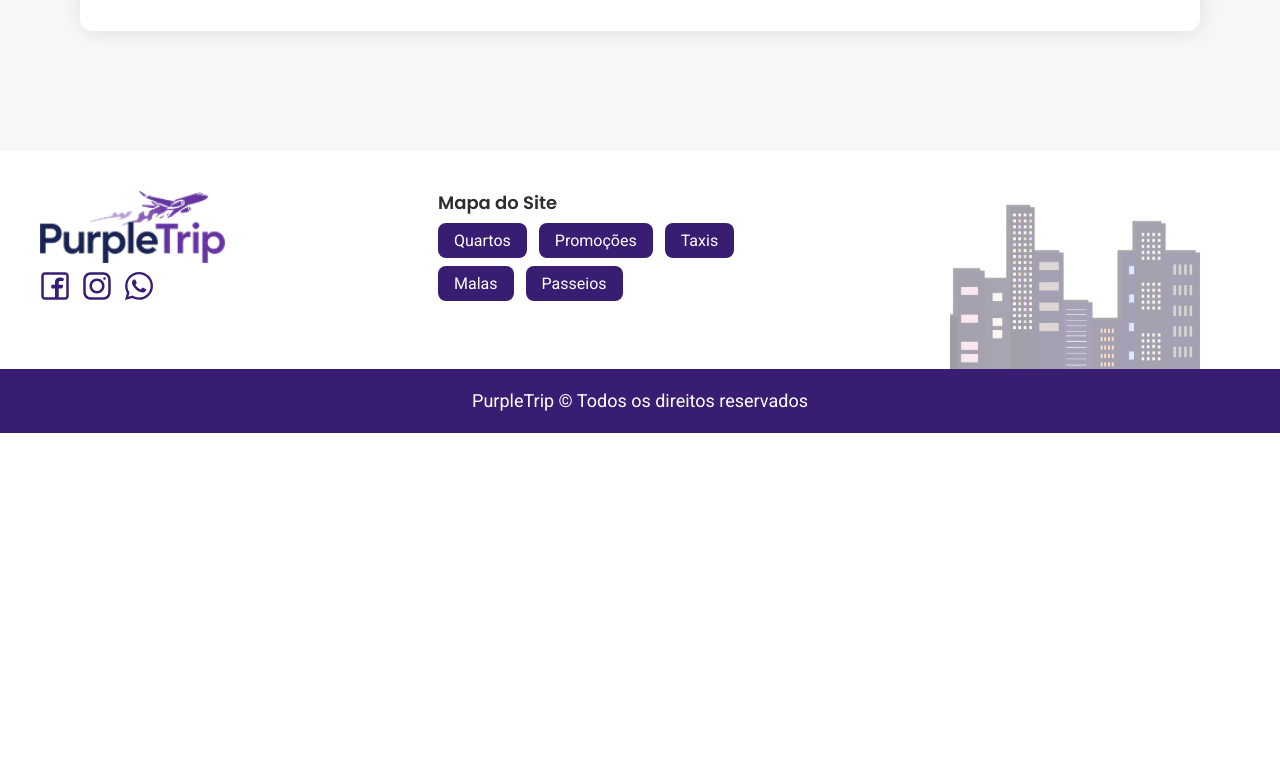
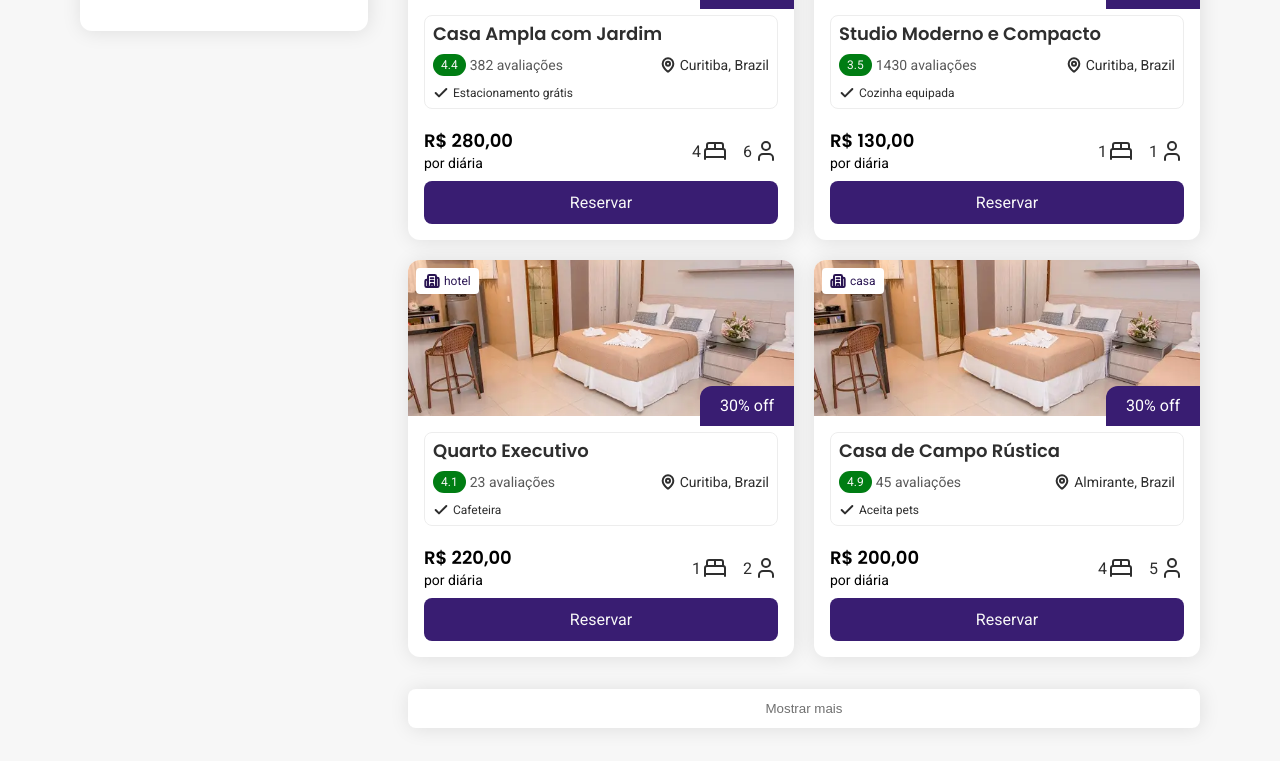
Before and after one commit to MatheusTG/PurpleTrip, a Next.js app in the folder source/web/: page / in a window 1280 px wide. Shown: the part 1339-2100 px from the top of the page. Before the commit the page ends 1772 px from the top, so only its background shows below. Built offline with nearby package versions, Linux system fonts and the light colour scheme.

Commit message:
feat: add RoomListing component and mock room data; update Home component to include room listings

```diff
--- a/source/web/src/app/page.module.css
+++ b/source/web/src/app/page.module.css
@@ -1,8 +1,12 @@
 .listingContainer {
+  display: grid;
+  grid-template-columns: 18rem 1fr;
+  gap: 2.5rem;
+
+  padding-bottom: 7.5rem;
+  padding-top: 7.5rem;
   background-color: var(--gray-100);
-  padding-bottom: 7.5rem;
   position: relative;
-  padding-top: 7.5rem;
 }
 
 .filterBarPosition {
--- a/source/web/src/app/page.tsx
+++ b/source/web/src/app/page.tsx
@@ -3,6 +3,8 @@ import Menu from "@/components/home/menu";
 import TripAdd from "@/components/home/trip-add";
 import styles from "./page.module.css";
 import FilterAside from "@/components/home/filter-aside";
+import RoomListing from "@/components/home/rooms-listing";
+import { rooms } from "@/mock/rooms";
 
 export default function Home() {
   return (
@@ -14,6 +16,7 @@ export default function Home() {
           <FilterBar />
         </div>
         <FilterAside />
+        <RoomListing data={rooms} />
       </div>
     </article>
   );
--- /dev/null
+++ b/source/web/src/components/home/rooms-listing/index.tsx
@@ -0,0 +1,26 @@
+"use client";
+
+import styles from "./room-listing.module.css";
+import RoomItem from "../room-item";
+import { Room } from "@/@types/room";
+
+type Props = {
+  data: Room[];
+};
+
+export default function RoomListing(props: Props) {
+  const { data } = props;
+
+  return (
+    <div>
+      <ul className={styles.roomListing}>
+        {data.map((room) => (
+          <li key={room.id}>
+            <RoomItem data={room} />
+          </li>
+        ))}
+      </ul>
+      <button className={styles.showMoreButton}>Mostrar mais</button>
+    </div>
+  );
+}
--- /dev/null
+++ b/source/web/src/components/home/rooms-listing/room-listing.module.css
@@ -0,0 +1,22 @@
+.roomListing {
+  display: grid;
+  grid-template-columns: repeat(auto-fit, minmax(19.5rem, 1fr));
+  gap: 1.25rem;
+  margin-bottom: 2rem;
+}
+
+.showMoreButton {
+  width: 100%;
+  border: none;
+  border-radius: 0.5rem;
+  background-color: var(--white);
+  color: var(--gray-700);
+  text-align: center;
+  padding: 0.75rem 0;
+  box-shadow: var(--shadow);
+  transition: 0.2s;
+}
+
+.showMoreButton:hover {
+  background-color: var(--gray-100);
+}
--- /dev/null
+++ b/source/web/src/mock/rooms.ts
@@ -0,0 +1,238 @@
+import { Room } from "@/@types/room";
+
+export const rooms: Room[] = [
+  {
+    id: "a1",
+    host: "João Silva",
+    title: "Suíte Aconchegante no Centro",
+    address: {
+      id: "addr-001",
+      cep: "80010-000",
+      country: "Brazil",
+      state: "Paraná",
+      city: "Curitiba",
+      district: "Centro",
+      street: "Rua das Flores",
+      number: "120",
+      complement: "Apto 301",
+    },
+    description:
+      "Quarto confortável próximo a restaurantes e pontos turísticos.",
+    imagePath: "/images/room1.jpg",
+    category: "apartamento",
+    singleBeds: 1,
+    doubleBeds: 1,
+    dailyPrice: 180,
+    cancellationPolicy: "flexible",
+    minimumStayDays: 2,
+    maximumStayDays: 10,
+    blocked: false,
+    apartment_number: "301",
+    maximum_guests: 3,
+    number_of_single_bed: 1,
+    number_of_double_bed: 1,
+    policies: [
+      { id: "p1", name: "Wi-Fi", icon: "wifi", type: "amenity" },
+      {
+        id: "p2",
+        name: "Proibido fumar",
+        icon: "no-smoking",
+        type: "restriction",
+      },
+    ],
+    rating: 4.2,
+    numberOfReviews: 120,
+  },
+  {
+    id: "a2",
+    host: "Maria Oliveira",
+    title: "Quarto Luxo Vista Mar",
+    address: {
+      id: "addr-002",
+      cep: "80230-200",
+      country: "Brazil",
+      state: "Santa Catarina",
+      city: "Florianópolis",
+      district: "Praia Azul",
+      street: "Av. Beira Mar",
+      number: "500",
+      complement: "",
+    },
+    description: "Aproveite uma vista incrível para o mar com todo conforto.",
+    imagePath: "/images/room2.jpg",
+    category: "hotel",
+    singleBeds: 0,
+    doubleBeds: 1,
+    dailyPrice: 350,
+    cancellationPolicy: "hard",
+    minimumStayDays: 3,
+    maximumStayDays: 15,
+    blocked: false,
+    maximum_guests: 2,
+    number_of_single_bed: 0,
+    number_of_double_bed: 1,
+    policies: [
+      { id: "p3", name: "Ar-condicionado", icon: "ac", type: "amenity" },
+      {
+        id: "p4",
+        name: "Animais não permitidos",
+        icon: "pet-off",
+        type: "restriction",
+      },
+    ],
+    rating: 4.8,
+    numberOfReviews: 450,
+  },
+  {
+    id: "a3",
+    host: "Lucas Andrade",
+    title: "Casa Ampla com Jardim",
+    address: {
+      id: "addr-003",
+      cep: "81050-120",
+      country: "Brazil",
+      state: "Paraná",
+      city: "Curitiba",
+      district: "Jardim Primavera",
+      street: "Rua Ipês",
+      number: "250",
+      complement: "",
+    },
+    description: "Casa inteira com amplo jardim e área externa para lazer.",
+    imagePath: "/images/room3.jpg",
+    category: "casa",
+    singleBeds: 2,
+    doubleBeds: 2,
+    dailyPrice: 280,
+    cancellationPolicy: "flexible",
+    minimumStayDays: 1,
+    maximumStayDays: 20,
+    blocked: false,
+    maximum_guests: 6,
+    number_of_single_bed: 2,
+    number_of_double_bed: 2,
+    policies: [
+      {
+        id: "p5",
+        name: "Estacionamento grátis",
+        icon: "parking",
+        type: "amenity",
+      },
+      { id: "p6", name: "Churrasqueira", icon: "bbq", type: "amenity" },
+    ],
+    rating: 4.4,
+    numberOfReviews: 382,
+  },
+  {
+    id: "a4",
+    host: "Fernanda Costa",
+    title: "Studio Moderno e Compacto",
+    address: {
+      id: "addr-004",
+      cep: "81230-440",
+      country: "Brazil",
+      state: "Paraná",
+      city: "Curitiba",
+      district: "Cidade Industrial",
+      street: "Av. dos Pioneiros",
+      number: "900",
+      complement: "Bloco B",
+    },
+    description: "Studio ideal para viagens rápidas, moderno e bem equipado.",
+    imagePath: "/images/room4.jpg",
+    category: "apartamento",
+    singleBeds: 1,
+    doubleBeds: 0,
+    dailyPrice: 130,
+    cancellationPolicy: "hard",
+    minimumStayDays: 1,
+    maximumStayDays: 5,
+    blocked: false,
+    apartment_number: "B104",
+    maximum_guests: 1,
+    number_of_single_bed: 1,
+    number_of_double_bed: 0,
+    policies: [
+      { id: "p7", name: "Cozinha equipada", icon: "kitchen", type: "amenity" },
+    ],
+    rating: 3.5,
+    numberOfReviews: 1430,
+  },
+  {
+    id: "a5",
+    host: "Hotel Confort Plus",
+    title: "Quarto Executivo",
+    address: {
+      id: "addr-005",
+      cep: "80045-900",
+      country: "Brazil",
+      state: "Paraná",
+      city: "Curitiba",
+      district: "Centro Cívico",
+      street: "Rua João Gualberto",
+      number: "450",
+      complement: "",
+    },
+    description:
+      "Quarto executivo com mesa de trabalho e bom isolamento acústico.",
+    imagePath: "/images/room5.jpg",
+    category: "hotel",
+    singleBeds: 0,
+    doubleBeds: 1,
+    dailyPrice: 220,
+    cancellationPolicy: "flexible",
+    minimumStayDays: 1,
+    maximumStayDays: 7,
+    blocked: false,
+    maximum_guests: 2,
+    number_of_single_bed: 0,
+    number_of_double_bed: 1,
+    policies: [
+      { id: "p8", name: "Cafeteira", icon: "coffee", type: "amenity" },
+      {
+        id: "p9",
+        name: "Silêncio após 22h",
+        icon: "silence",
+        type: "restriction",
+      },
+    ],
+    rating: 4.1,
+    numberOfReviews: 23,
+  },
+  {
+    id: "a6",
+    host: "Carla Nascimento",
+    title: "Casa de Campo Rústica",
+    address: {
+      id: "addr-006",
+      cep: "82015-560",
+      country: "Brazil",
+      state: "Paraná",
+      city: "Almirante",
+      district: "Campo Verde",
+      street: "Estrada Velha",
+      number: "800",
+      complement: "",
+    },
+    description:
+      "Ambiente rústico, contato direto com a natureza e muita tranquilidade.",
+    imagePath: "/images/room6.jpg",
+    category: "casa",
+    singleBeds: 3,
+    doubleBeds: 1,
+    dailyPrice: 200,
+    cancellationPolicy: "hard",
+    minimumStayDays: 2,
+    maximumStayDays: 12,
+    blocked: false,
+    maximum_guests: 5,
+    number_of_single_bed: 3,
+    number_of_double_bed: 1,
+    policies: [
+      { id: "p10", name: "Aceita pets", icon: "pet", type: "amenity" },
+      { id: "p11", name: "Fogueira permitida", icon: "fire", type: "amenity" },
+    ],
+    rating: 4.9,
+    numberOfReviews: 45,
+  },
+];
```
